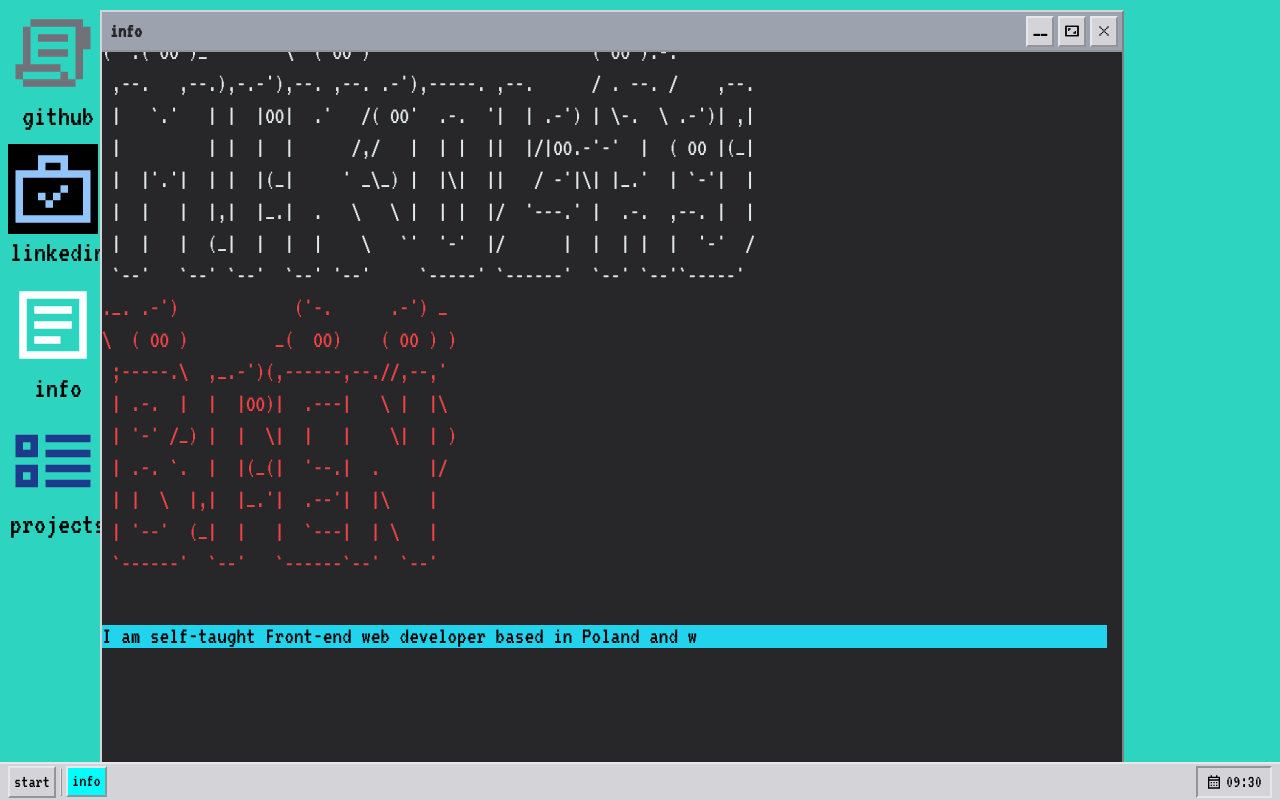
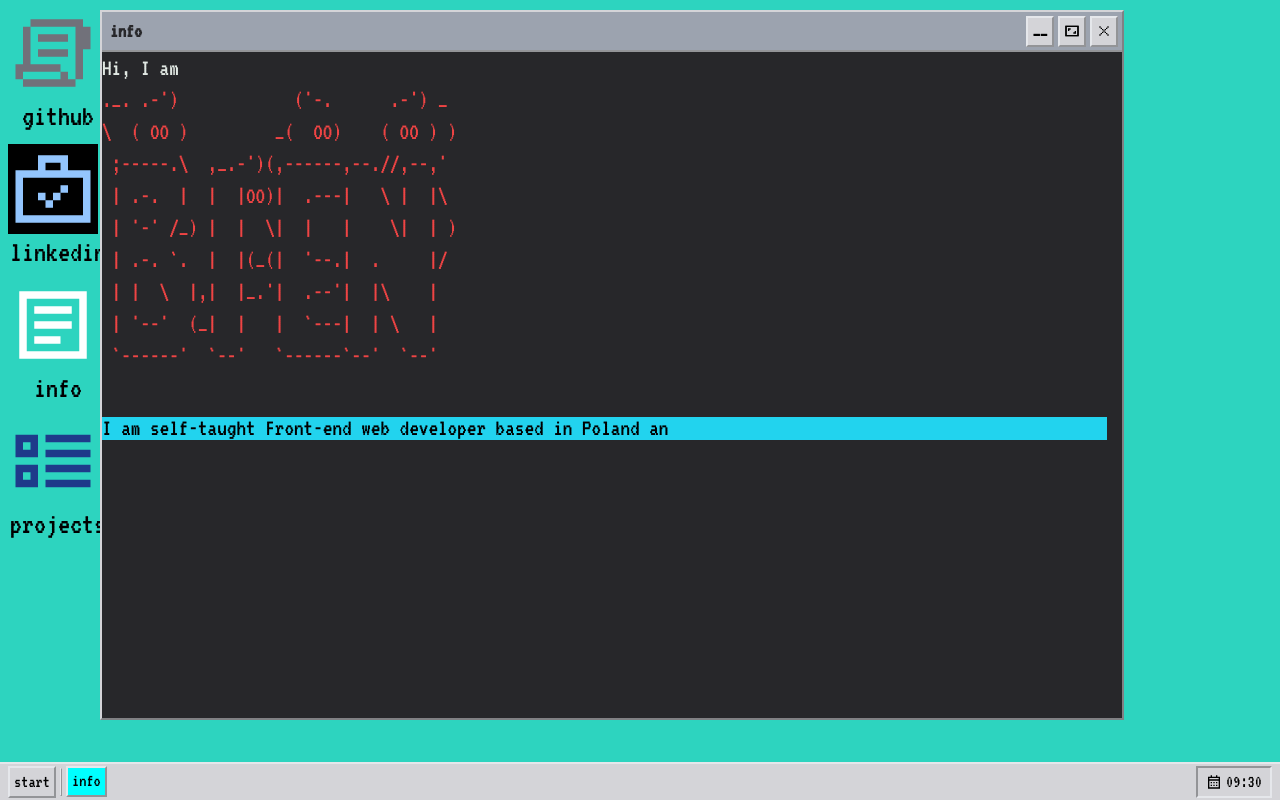
Before and after one commit to bieniucieniu/desktop-website, a Next.js app: page /info in a window 1280 px wide. Built offline with nearby package versions, Linux system fonts and the light colour scheme.

Commit message:
yes window not define

```diff
--- a/app/info/page.tsx
+++ b/app/info/page.tsx
@@ -9,7 +9,13 @@ export default function Info() {
   useEffect(() => {
     scrollingRef.current?.scrollIntoView({ behavior: "smooth", block: "end" })
   }, [stage])
-  const name =
+  const [name, setName] = useState<[string, string]>([
+    "Hi, I am",
+    "Mikolaj \nBien",
+  ])
+  useEffect(
+    () =>
+      setName(
         window.innerWidth > 1024
           ? [
               ` _   .-')          ._. .-')                         ('-.
@@ -32,6 +38,11 @@ export default function Info() {
  \`------'  \`--'   \`------\`--'  \`--' \n`,
             ]
           : ["Hi, I am", "Mikolaj \nBien"]
+      ),
+    /* eslint-disable */
+    []
+    /* eslint-enable */
+  )
   return (
     <AddWindow
       name="info"
```
Lines whose indentation alone changed are shown as unchanged.
